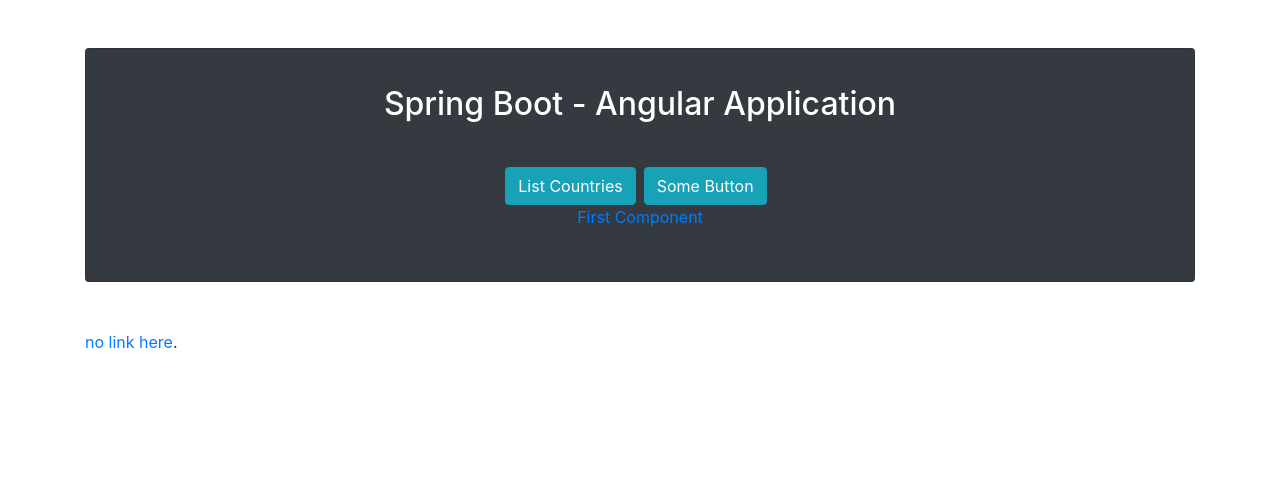
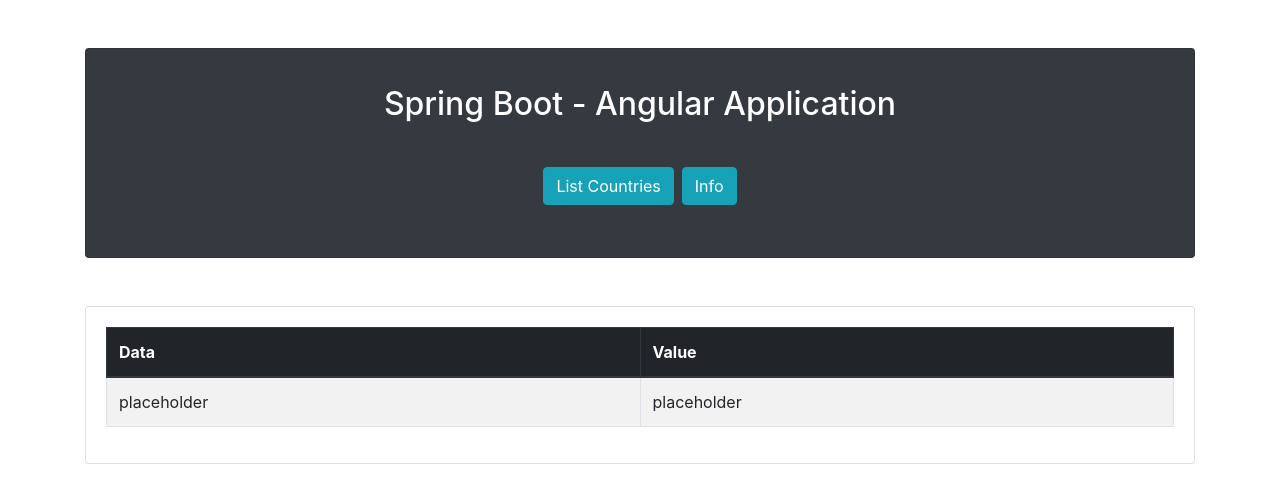
Before and after one commit to KaumudiBhide/SpringBootAngularDemo, an Angular app in the folder angularclient/: page /info in a window 1280 px wide. Before the commit this address led to /. Shown: the top 500 px of the page. Built offline with nearby package versions, Linux system fonts and the light colour scheme.

Commit message:
Add Info Component in UI

```diff
--- a/angularclient/src/app/app.component.html
+++ b/angularclient/src/app/app.component.html
@@ -9,13 +9,11 @@
               <a routerLink="/countries" class="btn btn-info">List Countries</a>
             </li>
             <li class="list-inline-item">
-              <a routerLink="/countries" class="btn btn-info">Some Button</a>
+              <a routerLink="/info" class="btn btn-info">Info</a>
             </li>
-            <li><a routerLink="/country-list" routerLinkActive="active" ariaCurrentWhenActive="page">First Component</a></li>
           </ul>
         </div>
       </div>
-      <a target="_blank" href="http://localhost:6140/countries">no link here</a>.
       <router-outlet></router-outlet>
     </div>
   </div>
--- a/angularclient/src/app/app.config.ts
+++ b/angularclient/src/app/app.config.ts
@@ -1,7 +1,8 @@
 import { routes } from './app.routes';
 import { ApplicationConfig } from '@angular/core';
 import { provideRouter } from '@angular/router';
+import { CountryService } from './country-service.service';
 
 export const appConfig: ApplicationConfig = {
-  providers: [provideRouter(routes)]
+  providers: [provideRouter(routes), CountryService]
 };
--- a/angularclient/src/app/app.routes.ts
+++ b/angularclient/src/app/app.routes.ts
@@ -1,8 +1,10 @@
 import { NgModule } from '@angular/core';
 import { Routes, RouterModule } from '@angular/router';
 import { CountryListComponent } from './country-list/country-list.component';
+import { InfoComponent } from './info/info.component';
 
 export const routes: Routes = [
   { path: 'country-list', component: CountryListComponent },
   { path: 'countries', component: CountryListComponent },
+  { path: 'info', component: InfoComponent }
 ];
--- /dev/null
+++ b/angularclient/src/app/info/info.component.html
@@ -0,0 +1,18 @@
+<div class="card my-5">
+  <div class="card-body">
+    <table class="table table-bordered table-striped">
+      <thead class="thead-dark">
+      <tr>
+        <th scope="col">Data</th>
+        <th scope="col">Value</th>
+      </tr>
+      </thead>
+      <tbody>
+      <tr>
+        <td>placeholder</td>
+        <td>placeholder</td>
+      </tr>
+      </tbody>
+    </table>
+  </div>
+</div>
```
Also changed, not shown: angularclient/src/app/info/info.component.ts (added, +12 -0 lines), angularclient/src/app/info/info.component.css (added), 1 other file (tests, documents, lock files or other folders).
